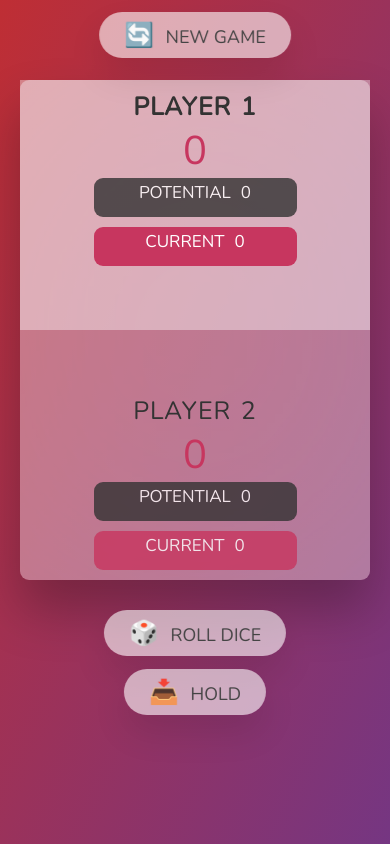
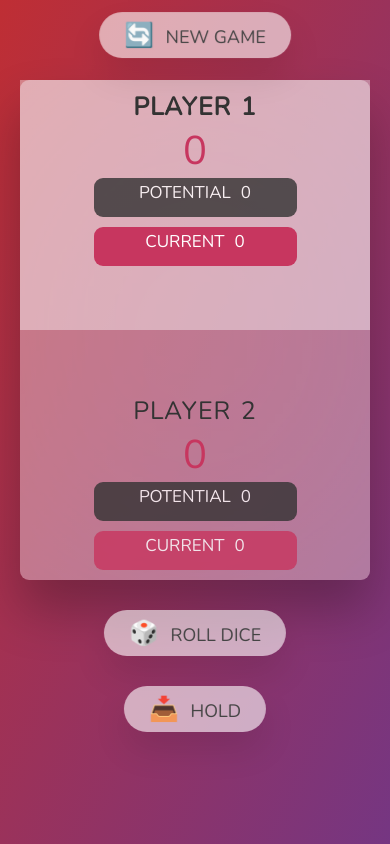
Before and after one commit to GuyShabtay/Pig-Game, a plain HTML site: page index.html in a window 390 px wide. Drawn offline with nearby package versions, Linux system fonts and the light colour scheme.

Commit message:
margin bottom

```diff
--- a/style.css
+++ b/style.css
@@ -249,7 +249,7 @@ main {
     position: absolute;
   }
   .btn--hold {
-    bottom: -16vh;
+    bottom: -18vh;
     position: absolute;
     }
   /* .player {
```
